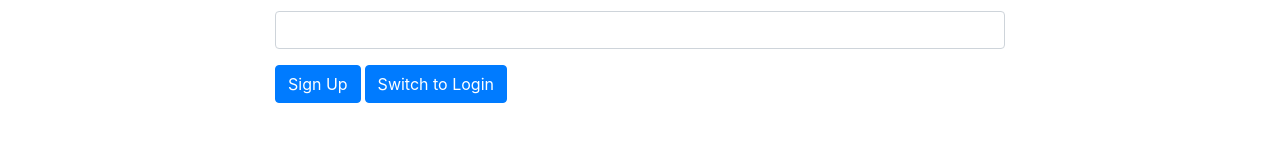
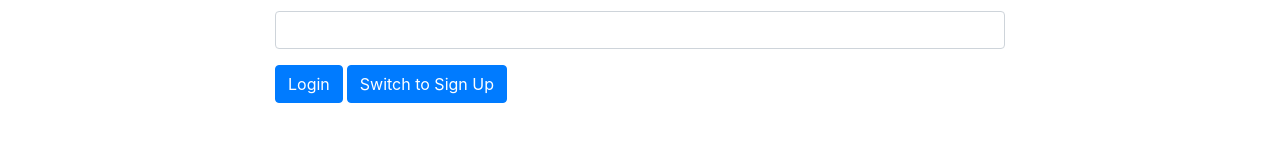
Before and after one commit to adheepgeorgepaul/Angular-Project-1, an Angular app: page /auth in a window 1280 px wide. Shown: the part 173-314 px from the top of the page. Built offline with nearby package versions, Linux system fonts and the light colour scheme.

Commit message:
288.Switching between Auth modes

```diff
--- a/src/app/auth/auth.component.html
+++ b/src/app/auth/auth.component.html
@@ -10,11 +10,16 @@
                 <input id="password" type="password" class="form-control">
             </div>
             <div class="form-group">
-                <button class="btn btn-primary">
-                    Sign Up
+                <button
+                    class="btn btn-primary"
+                    type="submit">
+                    {{ isLoginMode ? 'Login' : 'Sign Up' }}
                 </button>
-                <button class="btn btn-primary ml-1">
-                    Switch to Login
+                <button
+                    (click)="onSwitchMode()"
+                    type="button"
+                    class="btn btn-primary ml-1">
+                    Switch to {{ isLoginMode ? 'Sign Up' : 'Login' }}
                 </button>
             </div>
         </form>
--- a/src/app/auth/auth.component.ts
+++ b/src/app/auth/auth.component.ts
@@ -6,5 +6,10 @@ import { Component } from '@angular/core';
 })
 export class AuthComponent
 {
+    isLoginMode = true;
 
+    onSwitchMode()
+    {
+        this.isLoginMode = !this.isLoginMode;
+    }
 }
```
